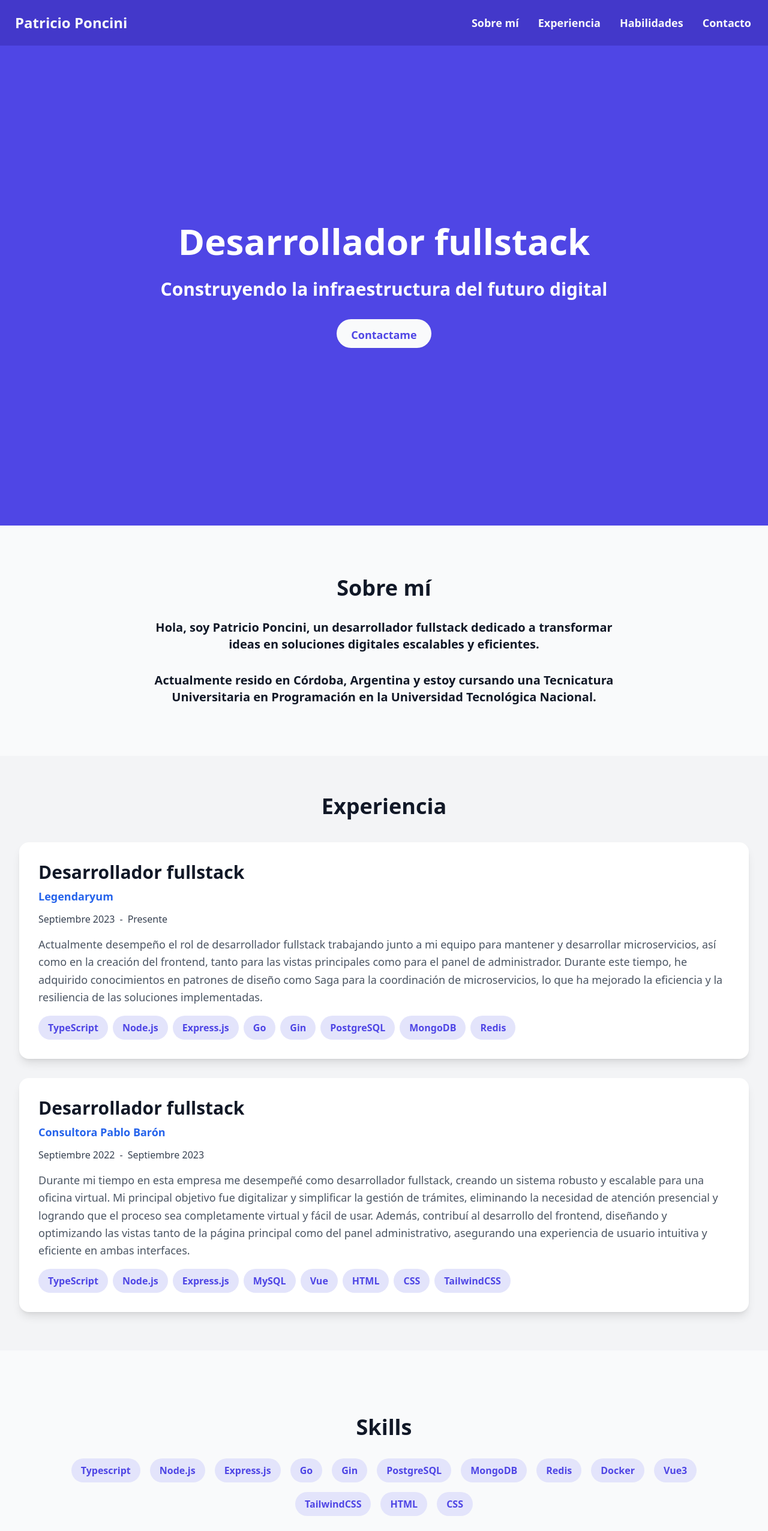
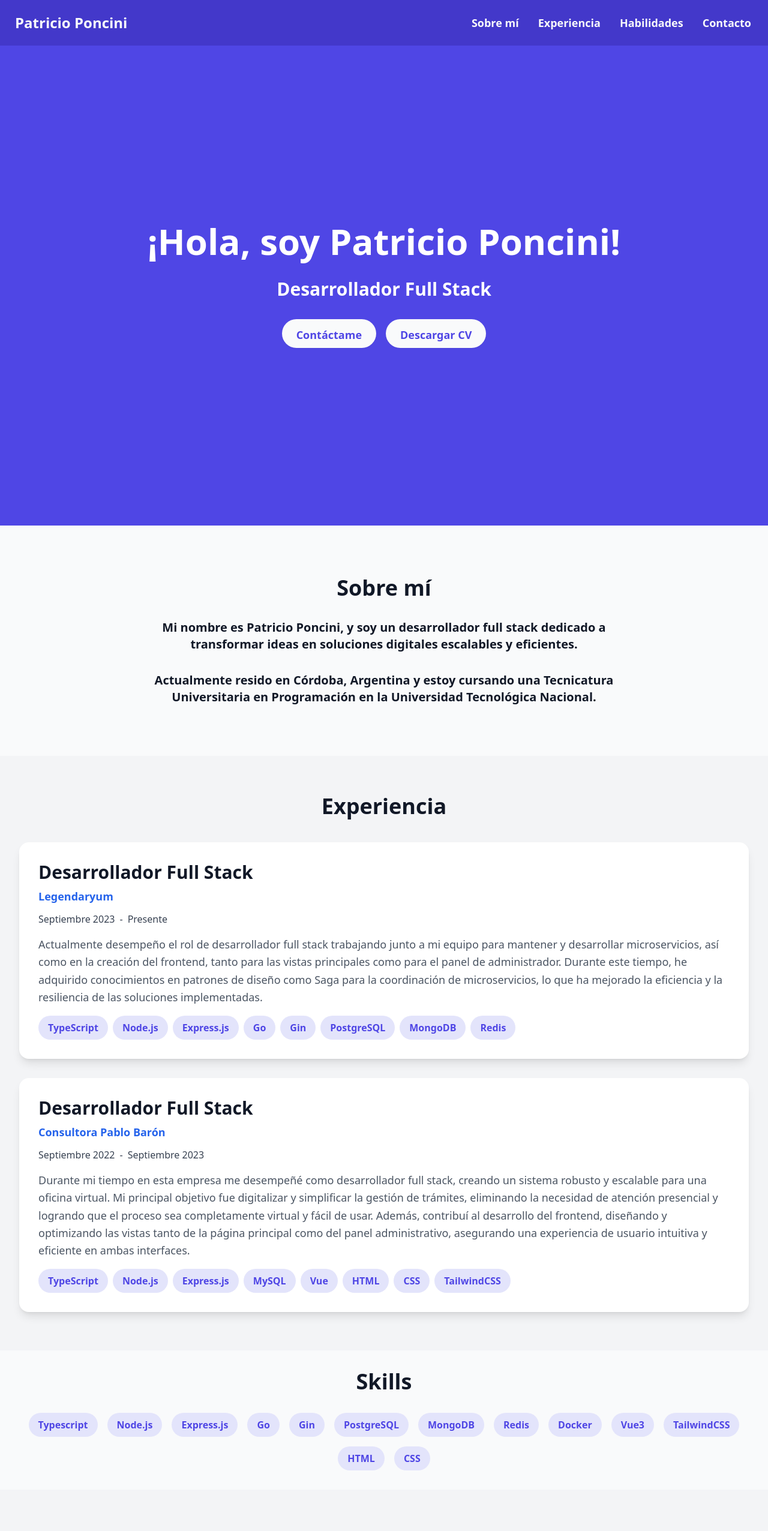
Before and after one commit to PatricioPoncini/portfolio, a Vue app: page / in a window 1280 px wide. Shown: the top 2552 px of the page at 60% size. Built offline with nearby package versions, Linux system fonts and the light colour scheme.

Commit message:
feat: add button to download cv

```diff
--- a/src/components/AboutMe.vue
+++ b/src/components/AboutMe.vue
@@ -3,7 +3,7 @@
     <div class="flex flex-col items-center justify-center gap-8 px-4 py-8">
       <p class="text-gray-900 text-3xl sm:text-4xl md:text-4xl font-bold text-center">Sobre mí</p>
       <p class="text-gray-900 text-base sm:text-lg md:text-xl font-semibold max-w-3xl text-center">
-        Hola, soy Patricio Poncini, un desarrollador fullstack dedicado a transformar ideas en soluciones digitales escalables y eficientes.
+        Mi nombre es Patricio Poncini, y soy un desarrollador full stack dedicado a transformar ideas en soluciones digitales escalables y eficientes.
       </p>
       <p class="text-gray-900 text-base sm:text-lg md:text-xl font-semibold max-w-3xl text-center">
         Actualmente resido en Córdoba, Argentina y estoy cursando una Tecnicatura Universitaria en Programación en la Universidad Tecnológica Nacional.
--- a/src/components/Experience.vue
+++ b/src/components/Experience.vue
@@ -8,16 +8,16 @@ const experiences = ref<Experience[]>([]);
 onMounted(() => {
   experiences.value = [
     {
-      title: "Desarrollador fullstack",
-      description: "Actualmente desempeño el rol de desarrollador fullstack trabajando junto a mi equipo para mantener y desarrollar microservicios, así como en la creación del frontend, tanto para las vistas principales como para el panel de administrador. Durante este tiempo, he adquirido conocimientos en patrones de diseño como Saga para la coordinación de microservicios, lo que ha mejorado la eficiencia y la resiliencia de las soluciones implementadas. ",
+      title: "Desarrollador Full Stack",
+      description: "Actualmente desempeño el rol de desarrollador full stack trabajando junto a mi equipo para mantener y desarrollar microservicios, así como en la creación del frontend, tanto para las vistas principales como para el panel de administrador. Durante este tiempo, he adquirido conocimientos en patrones de diseño como Saga para la coordinación de microservicios, lo que ha mejorado la eficiencia y la resiliencia de las soluciones implementadas. ",
       startDate: "Septiembre 2023",
       endDate: "Presente",
       company: "Legendaryum",
       technologies: ["TypeScript", "Node.js", "Express.js", "Go", "Gin", "PostgreSQL", "MongoDB", "Redis"]
     },
     {
-      title: "Desarrollador fullstack",
-      description: "Durante mi tiempo en esta empresa me desempeñé como desarrollador fullstack, creando un sistema robusto y escalable para una oficina virtual. Mi principal objetivo fue digitalizar y simplificar la gestión de trámites, eliminando la necesidad de atención presencial y logrando que el proceso sea completamente virtual y fácil de usar. Además, contribuí al desarrollo del frontend, diseñando y optimizando las vistas tanto de la página principal como del panel administrativo, asegurando una experiencia de usuario intuitiva y eficiente en ambas interfaces.",
+      title: "Desarrollador Full Stack",
+      description: "Durante mi tiempo en esta empresa me desempeñé como desarrollador full stack, creando un sistema robusto y escalable para una oficina virtual. Mi principal objetivo fue digitalizar y simplificar la gestión de trámites, eliminando la necesidad de atención presencial y logrando que el proceso sea completamente virtual y fácil de usar. Además, contribuí al desarrollo del frontend, diseñando y optimizando las vistas tanto de la página principal como del panel administrativo, asegurando una experiencia de usuario intuitiva y eficiente en ambas interfaces.",
       startDate: "Septiembre 2022",
       endDate: "Septiembre 2023",
       company: "Consultora Pablo Barón",
--- a/src/components/Hero.vue
+++ b/src/components/Hero.vue
@@ -1,9 +1,12 @@
 <template>
   <div class="grid grid-cols-1 bg-[#4f46e5] min-h-screen">
     <div class="flex flex-col items-center justify-center gap-8 px-4 py-8">
-      <p class="text-white text-4xl sm:text-5xl md:text-6xl font-bold text-center">Desarrollador fullstack</p>
-      <p class="text-white text-xl sm:text-2xl md:text-3xl font-semibold text-center">Construyendo la infraestructura del futuro digital</p>
-      <a href="#contact" class="btn rounded-full text-lg bg-gray-50 hover:bg-[#EAEAEA] border-none text-[#4f46e5] px-6 py-3">Contactame</a>
+      <p class="text-white text-4xl sm:text-5xl md:text-6xl font-bold text-center">¡Hola, soy Patricio Poncini!</p>
+      <p class="text-white text-xl sm:text-2xl md:text-3xl font-semibold text-center">Desarrollador Full Stack</p>
+      <div class="flex flex-col items-center justify-center gap-4 sm:flex-row">
+        <a href="#contact" class="btn rounded-full text-lg bg-gray-50 hover:bg-[#EAEAEA] border-none text-[#4f46e5] px-6 py-3">Contáctame</a>
+        <a href="https://drive.usercontent.google.com/u/0/uc?id=16VA6A4jtB0eR0CIqnUX7hRdzakhyO3M-&export=download" class="btn rounded-full text-lg bg-gray-50 hover:bg-[#EAEAEA] border-none text-[#4f46e5] px-6 py-3">Descargar CV</a>
+      </div>
     </div>
   </div>
 </template>
--- a/src/components/Skills.vue
+++ b/src/components/Skills.vue
@@ -9,12 +9,12 @@ onMounted(() => {
 </script>
 
 <template>
-  <div class="grid grid-cols-1 bg-gray-50 h-96" id="skills">
-    <div class="flex flex-col items-center justify-center gap-8 px-4 py-8">
-      <p class="text-gray-900 text-3xl sm:text-4xl md:text-4xl font-bold text-center">
+  <div class="bg-gray-50 py-8" id="skills">
+    <div class="container mx-auto px-4">
+      <p class="text-gray-900 text-3xl sm:text-4xl md:text-4xl font-bold text-center mb-8">
         Skills
       </p>
-      <div class="flex flex-wrap gap-4 justify-center mx-10">
+      <div class="flex flex-wrap gap-4 justify-center">
         <div
             v-for="skill in skills"
             :key="skill"
```
